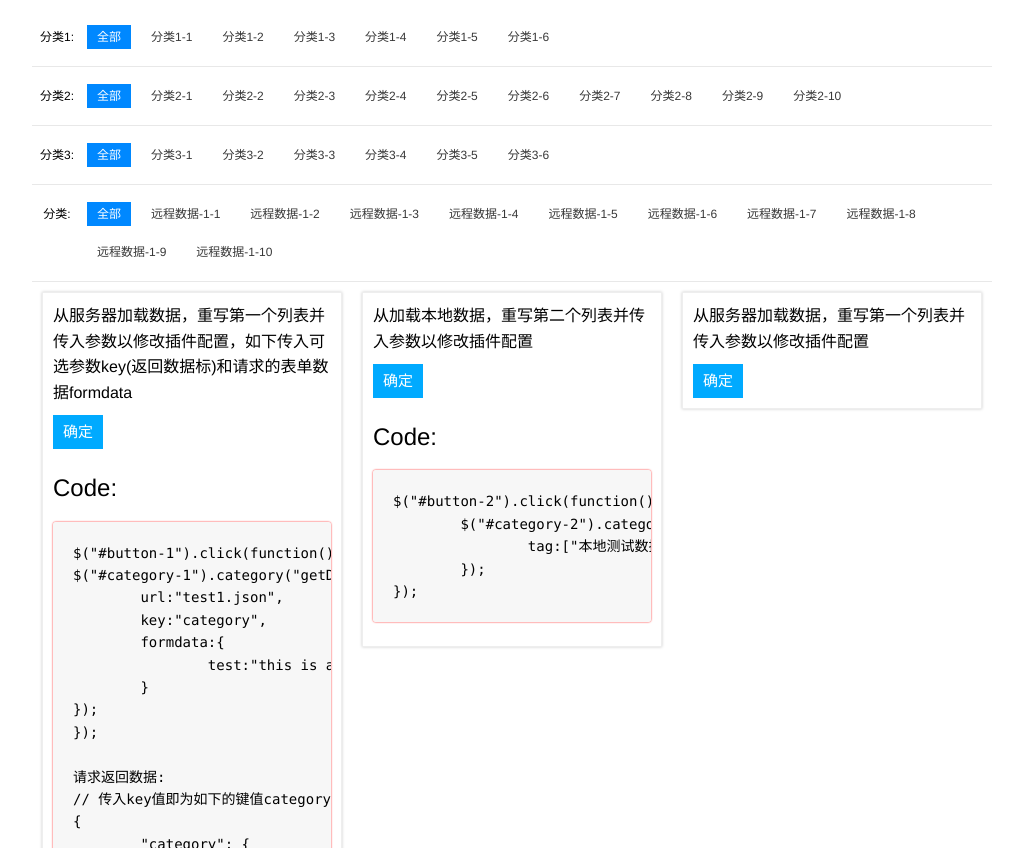
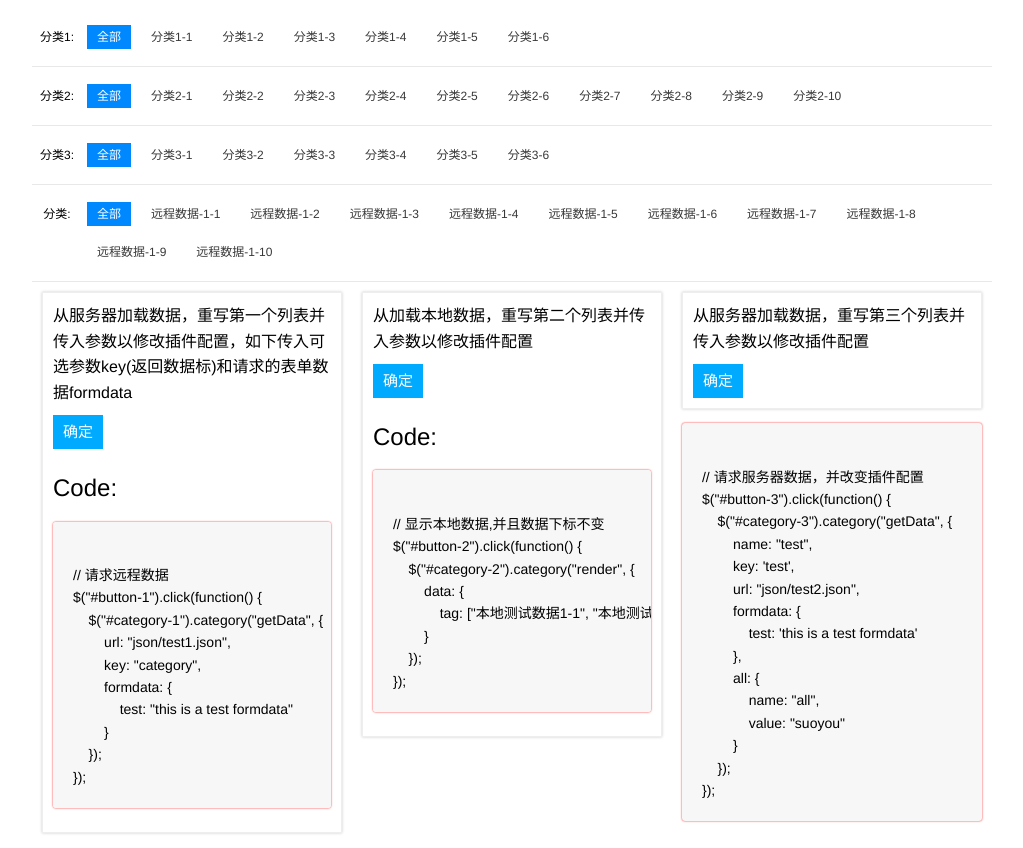
Before and after one commit to nashaofu/category, a website with bundled scripts: page index.html in a window 1280 px wide. Shown: the top 848 px of the page, without its empty margins (128-1151 px from the left). Built offline with nearby package versions, Linux system fonts and the light colour scheme.

Commit message:
修改示例

```diff
--- a/index.html
+++ b/index.html
@@ -76,34 +76,18 @@
 		<div>从服务器加载数据，重写第一个列表并传入参数以修改插件配置，如下传入可选参数key(返回数据标)和请求的表单数据formdata</div>
 		<button id="button-1">确定</button>
 <h2>Code:</h2>
-<code><pre>
-$("#button-1").click(function(){
-$("#category-1").category("getData",{
-	url:"test1.json",
-	key:"category",
-	formdata:{
-		test:"this is a test formdata"
-	}
+<pre><code>
+// 请求远程数据
+$("#button-1").click(function() {
+    $("#category-1").category("getData", {
+        url: "json/test1.json",
+        key: "category",
+        formdata: {
+            test: "this is a test formdata"
+        }
+    });
 });
-});
-
-请求返回数据:
-// 传入key值即为如下的键值category
-{
-	"category": {
-	    "1": "分类-test-1",
-	    "2": "分类-test-1",
-	    "3": "分类-test-1",
-	    "4": "分类-test-1",
-	    "5": "分类-test-1",
-	    "6": "分类-test-1",
-	    "7": "分类-test-1",
-	    "8": "分类-test-1",
-	    "9": "分类-test-1",
-	    "10": "分类-test-1"
-	}
-}
-</pre></code>
+</code></pre>
 	</div>
 </div>
 <div class="grid-box">
@@ -111,19 +95,40 @@ $("#category-1").category("getData",{
 		<div>从加载本地数据，重写第二个列表并传入参数以修改插件配置</div>
 		<button id="button-2">确定</button>
 <h2>Code:</h2>
-<code><pre>
-$("#button-2").click(function(){
-	$("#category-2").category("render",{
-		tag:["本地测试数据-1","本地测试数据-2","本地测试数据-3","本地测试数据-4","本地测试数据-5","本地测试数据-6"]
-	});
+<pre><code>
+// 显示本地数据,并且数据下标不变
+$("#button-2").click(function() {
+    $("#category-2").category("render", {
+        data: {
+            tag: ["本地测试数据1-1", "本地测试数据1-2", "本地测试数据1-3", "本地测试数据1-4", "本地测试数据1-5", "本地测试数据1-6"]
+        }
+    });
 });
-</pre></code>
+</code></pre>
 	</div>
-</div>	<div class="grid-box">
+</div>
+<div class="grid-box">
 	<div>
-		<div class="desc">从服务器加载数据，重写第一个列表并传入参数以修改插件配置</div>
+		<div class="desc">从服务器加载数据，重写第三个列表并传入参数以修改插件配置</div>
 		<button id="button-3">确定</button>
 	</div>
+<pre><code>
+// 请求服务器数据，并改变插件配置
+$("#button-3").click(function() {
+    $("#category-3").category("getData", {
+        name: "test",
+        key: 'test',
+        url: "json/test2.json",
+        formdata: {
+            test: 'this is a test formdata'
+        },
+        all: {
+            name: "all",
+            value: "suoyou"
+        }
+    });
+});
+</code></pre>
 </div>
 </div>
 <script type="text/javascript" src="./jquery-1.12.4.min.js"></script>
@@ -180,8 +185,9 @@ $("#button-2").click(function() {
         }
     });
 });
+// 请求服务器数据，并改变插件配置
 $("#button-3").click(function() {
-    $("#category-3").category("render", {
+    $("#category-3").category("getData", {
         name: "test",
         key: 'test',
         url: "json/test2.json",
```
